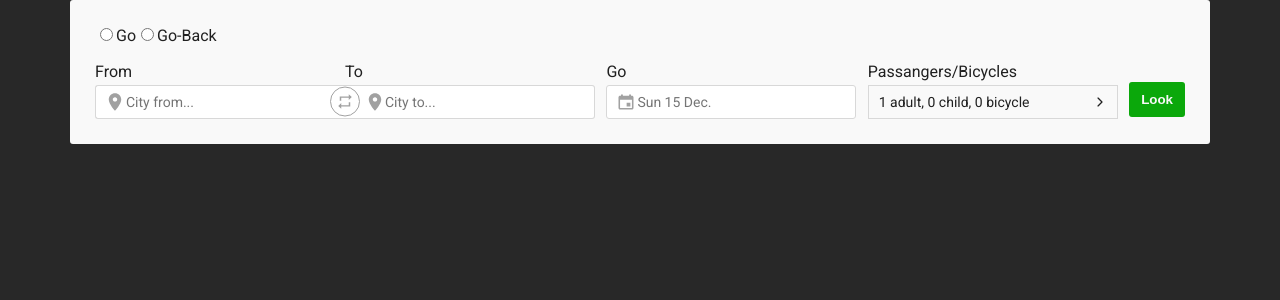
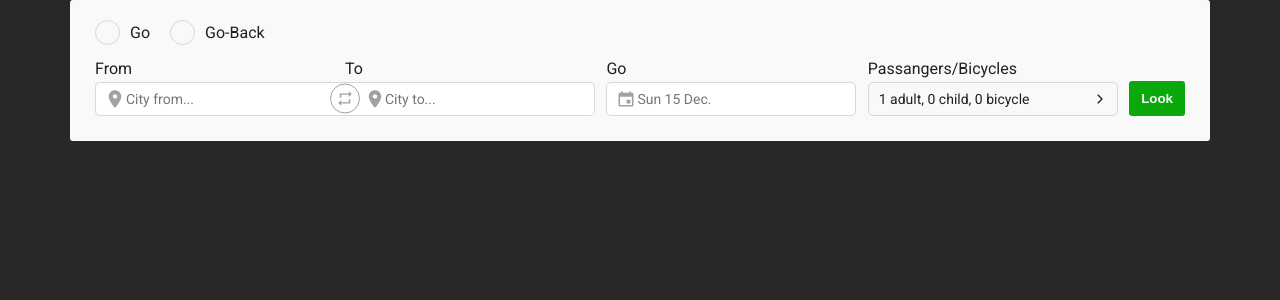
Before and after one commit to echo7yankee/flixbus-playground, a React (Create React App) app in the folder client/: page / in a window 1280 px wide. Shown: the top 300 px of the page. Built offline with nearby package versions, Linux system fonts and the light colour scheme.

Commit message:
Customized radio buttons and refactor css

```diff
--- a/client/src/Components/SearchForm/SearchForm.jsx
+++ b/client/src/Components/SearchForm/SearchForm.jsx
@@ -142,12 +142,14 @@ export const SearchForm = () => {
     return (
         <form className={style.form} onSubmit={handleSubmit}>
             <div className='dflex'>
-                <div>
+                <div className={style.inputRadioControl}>
                     <SearchInput check={GO} name='radio' type='radio' value={radio} onChange={handleChange} placeholder='' />
+                    <span className={style.checkmark}></span>
                     <label htmlFor={GO}>Go</label>
                 </div>
-                <div>
+                <div className={style.inputRadioControl}>
                     <SearchInput check={GOBACK} name='radio' type='radio' value={radio} onChange={handleChange} placeholder='' />
+                    <span className={style.checkmark}></span>
                     <label htmlFor={GOBACK}>Go-Back</label>
                 </div>
             </div>
--- a/client/src/Components/SearchForm/searchForm.module.css
+++ b/client/src/Components/SearchForm/searchForm.module.css
@@ -5,7 +5,7 @@
 
 .form input[type="text"] {
     padding: .8rem 3rem;
-    border-radius: 3px;
+    border-radius: 5px;
     border: 1px solid var(--grey-color-5);
     width: 25rem;
     font-size: 1.4rem;
@@ -18,6 +18,80 @@
 .form input[type='text']:focus {
     border: 1px solid var(--grey-color-2);
 }
+ /* Customize the label (the container) */
+ .inputRadioControl {
+    display: block;
+    position: relative;
+    padding-left: 35px;
+    cursor: pointer;
+    -webkit-user-select: none;
+    -moz-user-select: none;
+    -ms-user-select: none;
+    user-select: none;
+  }
+
+  .inputRadioControl:last-child {
+      margin-left: 2rem;
+  }
+  /* Hide the browser's default radio button */
+  .inputRadioControl input {
+    position: absolute;
+    opacity: 0;
+    cursor: pointer;
+    height: 2.5rem;
+    width: 2.5rem;
+    left: -.5rem;
+    top: -.8rem;
+    z-index: 5000;
+  }
+
+  /* Create a custom radio button */
+  .checkmark {
+    position: absolute;
+    top: -.5rem;
+    left: 0;
+    height: 25px;
+    width: 25px;
+    background-color: var(--white-color);
+    border: 1px solid var(--grey-color-5);
+    border-radius: 50%;
+    transition: .2s background-color ease-in-out;
+  }
+
+  /* On mouse-over, add a grey background color */
+  .inputRadioControl:hover input ~ .checkmark {
+    background-color: var(--grey-color-5);
+    transition: .2s background-color ease-in-out;
+  }
+
+  /* When the radio button is checked, add a blue background */
+  .inputRadioControl input:checked ~ .checkmark {
+    background-color: white;
+    border: 1px solid var(--green-color-1);
+  }
+
+  /* Create the indicator (the dot/circle - hidden when not checked) */
+  .checkmark:after {
+    content: "";
+    position: absolute;
+    display: none;
+  }
+
+  /* Show the indicator (dot/circle) when checked */
+  .inputRadioControl input:checked ~ .checkmark:after {
+    display: block;
+  }
+
+  /* Style the indicator (dot/circle) */
+  .inputRadioControl .checkmark:after {
+    top: 50%;
+    left: 50%;
+    transform: translate(-50%,-50%);
+    width: 8px;
+    height: 8px;
+    border-radius: 50%;
+    background:var(--green-color-1);
+  }
 
 .formPlace {
     padding:.9rem 1rem;
@@ -29,6 +103,7 @@
     align-items: center;
     justify-content: space-between;
     font-size: 1.4rem;
+    border-radius: 5px;
 }
 
 .inputControlContainer {
@@ -59,7 +134,7 @@
 .inputControl:last-child button {
     background-color: var(--green-color-1);
     padding:1rem 1.2rem;
-    margin-top: 1.5rem;
+    margin-top: 2rem;
     border-radius: 3px;
     color: var(--white-color);
     font-weight: 700;
```
